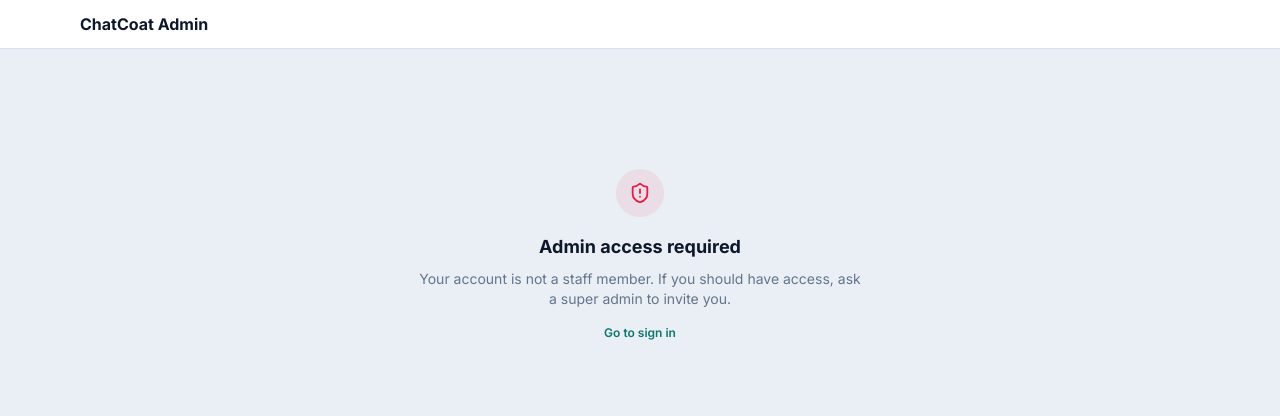
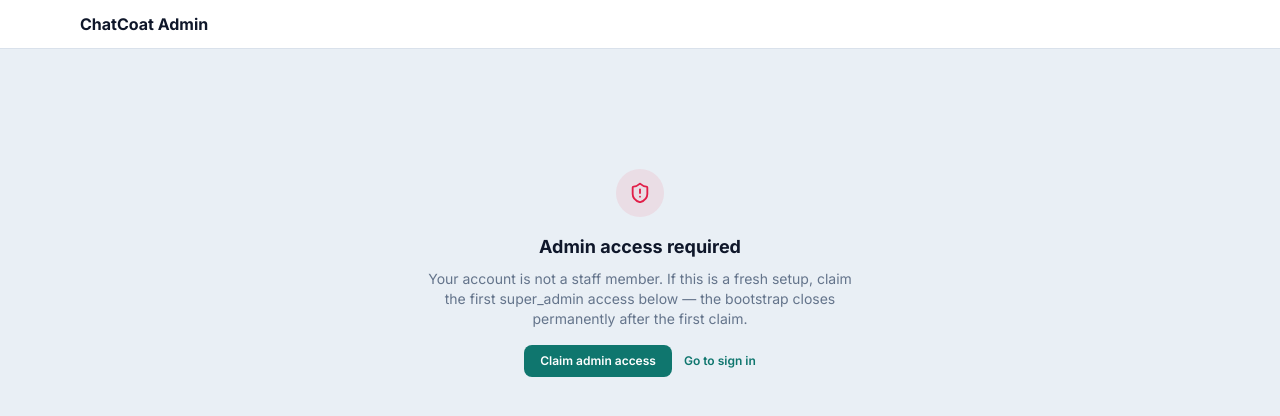
Before and after one commit to samiceto/chatcoat-admin, a Next.js app: page / in a window 1280 px wide. Shown: the top 416 px of the page. Built offline with nearby package versions, Linux system fonts and the light colour scheme; no server answers.

Commit message:
feat: claim-admin-access button on the access-required screen

```diff
--- a/app/layout.tsx
+++ b/app/layout.tsx
@@ -24,16 +24,15 @@
   const [me, setMe] = useState<StaffMe | null>(null);
   const [loading, setLoading] = useState(true);
   const [denied, setDenied] = useState(false);
+  const [claiming, setClaiming] = useState(false);
+  const [claimMsg, setClaimMsg] = useState<string | null>(null);
 
   // The sign-in page must stay reachable without staff access.
   const isPublicRoute = pathname?.startsWith("/sign-in");
 
-  useEffect(() => {
-    if (isPublicRoute) {
-      setLoading(false);
-      return;
-    }
+  const checkAccess = () => {
     setLoading(true);
+    setClaimMsg(null);
     apiFetch<StaffMe>("/api/admin/me")
       .then((data) => {
         setMe(data);
@@ -44,7 +43,31 @@
         setDenied(true);
       })
       .finally(() => setLoading(false));
+  };
+
+  useEffect(() => {
+    if (isPublicRoute) {
+      setLoading(false);
+      return;
+    }
+    checkAccess();
+    // eslint-disable-next-line react-hooks/exhaustive-deps
   }, [isPublicRoute, pathname]);
+
+  const claimAdmin = async () => {
+    setClaiming(true);
+    setClaimMsg(null);
+    try {
+      await apiFetch("/api/admin/bootstrap", { method: "POST" });
+      checkAccess();
+    } catch (err) {
+      setClaimMsg(
+        err instanceof Error ? err.message : "Could not claim admin access."
+      );
+    } finally {
+      setClaiming(false);
+    }
+  };
 
   if (isPublicRoute) return <>{children}</>;
 
@@ -102,15 +125,32 @@
             </div>
             <h1 className="mt-4 text-lg font-bold text-ink">Admin access required</h1>
             <p className="mt-2 text-sm text-muted">
-              Your account is not a staff member. If you should have access, ask a
-              super admin to invite you.
+              Your account is not a staff member. If this is a fresh setup, claim
+              the first super_admin access below — the bootstrap closes permanently
+              after the first claim.
             </p>
-            <Link
-              href="/sign-in"
-              className="mt-4 inline-block text-xs font-semibold text-brand hover:underline"
-            >
-              Go to sign in
-            </Link>
+            {claimMsg && (
+              <p className="mt-3 rounded-lg bg-rose-50 dark:bg-rose-950/40 px-3 py-2 text-xs font-semibold text-rose-700 dark:text-rose-300">
+                {claimMsg}
+              </p>
+            )}
+            <div className="mt-4 flex items-center justify-center gap-3">
+              <button
+                type="button"
+                onClick={claimAdmin}
+                disabled={claiming}
+                className="inline-flex items-center gap-2 rounded-lg bg-brand hover:bg-brand-hover px-4 py-2 text-xs font-semibold text-white disabled:opacity-60"
+              >
+                {claiming && <Loader2 size={13} className="animate-spin" />}
+                <span>Claim admin access</span>
+              </button>
+              <Link
+                href="/sign-in"
+                className="text-xs font-semibold text-brand hover:underline"
+              >
+                Go to sign in
+              </Link>
+            </div>
           </div>
         ) : (
           children
```
